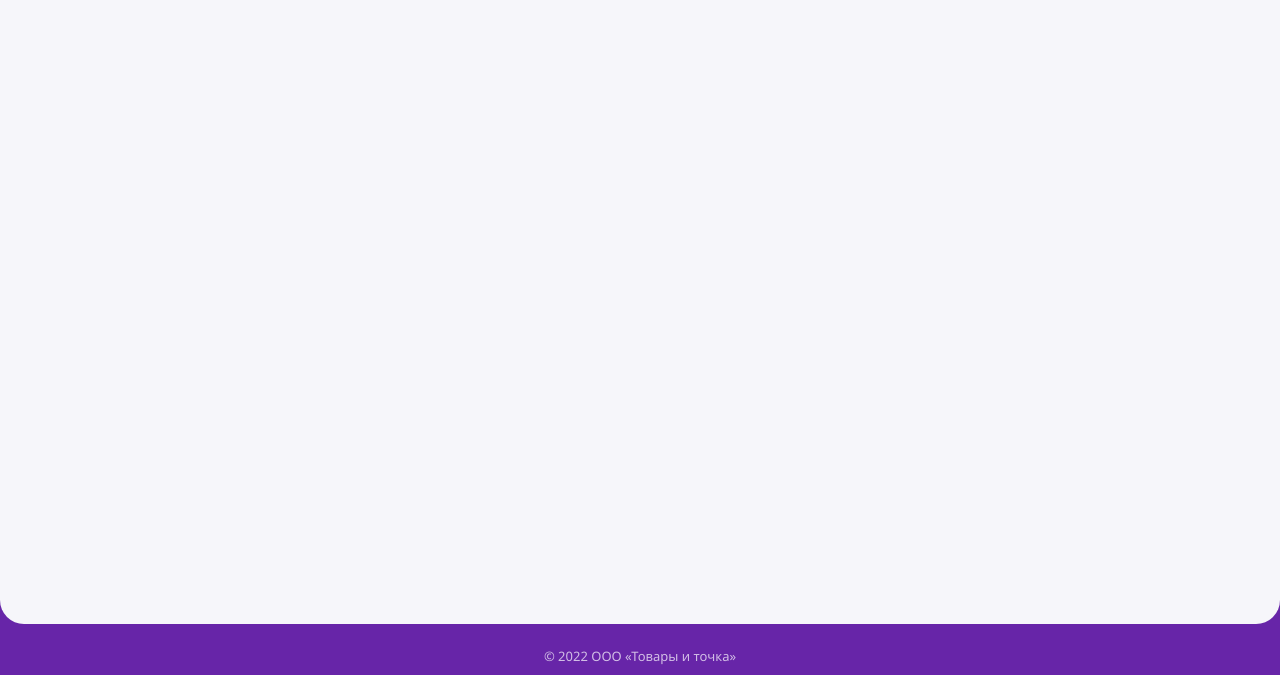
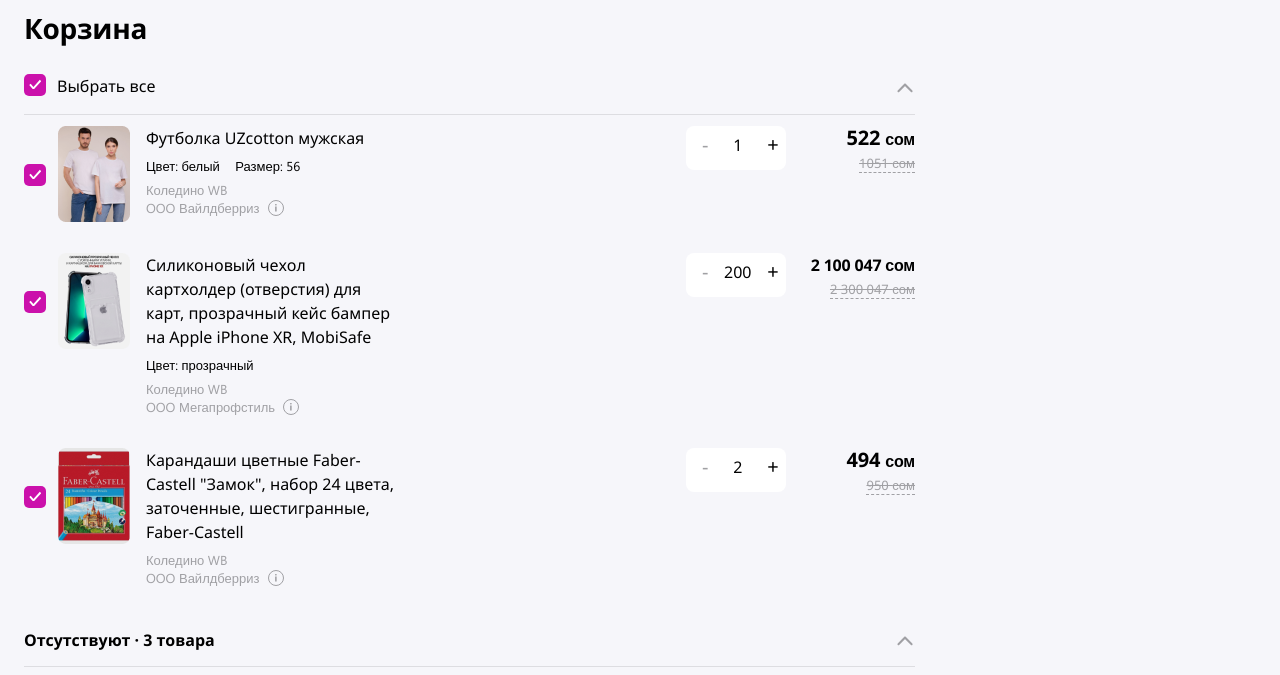
Before and after one commit to Shiroyam/L0, a website built with Vite: page index.html in a window 1280 px wide. Shown: the part 112-787 px from the top of the page. Built offline with nearby package versions, Linux system fonts and the light colour scheme.

Commit message:
feat: add accordion and product templates

```diff
--- a/index.html
+++ b/index.html
@@ -46,8 +46,13 @@
       </header>
 
       <!-- main -->
-      <main class="main">
-        <div class="main__wrapper">
+      <main class="wrapper">
+        <div class="main">
+          <h2 class="cart">Корзина</h2>
+
+          <ul class="product__wrapper"></ul>
+
+          <ul class="product__wrapper-soldout"></ul>
         </div>
       </main>
 
--- a/src/main.js
+++ b/src/main.js
@@ -1 +1,3 @@
 import "./styles/index.scss";
+
+import "./template";
--- a/src/styles/main.scss
+++ b/src/styles/main.scss
@@ -1,13 +1,24 @@
-.main {
+.wrapper {
   width: 100%;
   margin: 0 auto;
   background-color: var(--color-bg);
   border-radius: 24px;
 
-  &__wrapper {
+  .main {
     width: 100%;
     max-width: 1400px;
     margin: 0 auto;
     padding: 34px 24px;
+
+    .cart {
+      margin-bottom: 28px;
+
+      font-family: "Segoe UI", Arial, sans-serif;
+      font-size: 28px;
+      font-weight: 700;
+      line-height: 36px;
+      color: var(--color-black);
+      letter-spacing: -0.28px;
+    }
   }
 }
--- a/src/styles/vars.scss
+++ b/src/styles/vars.scss
@@ -8,4 +8,5 @@
   --color-coral: #FF3B30;
   --color-green: #0CB477;
   --color-orange: #F55123;
+  --color-gray: #A0A0A4;
 }
--- /dev/null
+++ b/src/template/accordion/accordion.js
@@ -0,0 +1,85 @@
+import "./accordion.scss";
+
+const cartContent = `
+<div class="accordion__count">266 товаров · 2 100 569 сом</div>
+<div class="accordion__checkbox">
+  <input class="accordion__checkbox-input" id="checkbox-main" type="checkbox" checked/>
+  <label for="checkbox-main"></label>
+</div>
+<div class="accordion-wrapper-all">Выбрать все</div>
+`;
+
+const soldoutContent = `<div class="accordion-wrapper-soldout">Отсутствуют · 3 товара</div>`;
+
+const template = (content, id) => {
+  return `
+    <div class="accordion">
+      <div class="accordion-wrapper">
+      ${content}
+      </div>
+
+      <img id=${id} class="accordion__arrow" src="./src/icons/arrow.svg">
+    </div>
+  `;
+};
+
+// рендерим accordion
+(function render() {
+  const cart = template(cartContent, "cart");
+  document.querySelector(".cart").insertAdjacentHTML("afterend", cart);
+
+  const soldout = template(soldoutContent, "soldout");
+  document
+    .querySelector(".product__wrapper")
+    .insertAdjacentHTML("afterend", soldout);
+})();
+
+// логика открытия и закрытия accordion
+const accordion = (
+  target,
+  trigger,
+  className,
+  flag,
+  classNameTrigger,
+  accordion,
+  classNameAccordion,
+) => {
+  trigger.addEventListener("click", () => {
+    if (target.className === flag) {
+      trigger.classList.add(classNameTrigger);
+      target.classList.add(className);
+      accordion ? accordion.classList.add(classNameAccordion) : null;
+    } else {
+      trigger.classList.remove(classNameTrigger);
+      target.classList.remove(className);
+      accordion ? accordion.classList.remove(classNameAccordion) : null;
+    }
+  });
+};
+
+// accordion для cart
+const arrowProducts = document.querySelector("#cart");
+const products = document.querySelector(".product__wrapper");
+const accordionElement = document.querySelector(".accordion");
+
+accordion(
+  products,
+  arrowProducts,
+  "product__wrapper--hidden",
+  "product__wrapper",
+  "accordion__arrow--active",
+  accordionElement,
+  "accordion--active",
+);
+
+// accordion для soldout
+const arrowProductsSoldout = document.querySelector("#soldout");
+const productsSoldout = document.querySelector(".product__wrapper-soldout");
+
+accordion(
+  productsSoldout,
+  arrowProductsSoldout,
+  "product__wrapper-soldout--hidden",
+  "product__wrapper-soldout",
+  "accordion__arrow-soldout--active",
+);
--- /dev/null
+++ b/src/template/accordion/accordion.scss
@@ -0,0 +1,120 @@
+.accordion {
+  display: flex;
+  align-items: center;
+  justify-content: space-between;
+
+  width: 100%;
+  max-width: 891px;
+
+  &__arrow {
+    cursor: pointer;
+    transform: rotate(0);
+    margin-bottom: 15px;
+    transition: 250ms ease;
+  }
+
+  &__arrow--active {
+    transform: rotate(-180deg);
+    transition: 250ms ease;
+  }
+
+  &-wrapper {
+    display: flex;
+    margin-bottom: 14px;
+
+    .accordion__checkbox {
+      position: relative;
+      margin-right: 11px;
+
+      &-input {
+        cursor: pointer;
+
+        width: 22px;
+        height: 22px;
+
+        appearance: none;
+        border: none;
+        border-radius: 5px;
+        outline: 1px solid var(--color-gray);
+
+        &:checked {
+          background-color: var(--color-secondary);
+          outline: none;
+        }
+
+        &:checked + label::before {
+          cursor: pointer;
+          content: "";
+
+          position: absolute;
+          top: 5px;
+          left: 5px;
+
+          width: 12.478px;
+          height: 10.163px;
+
+          background-image: url("../../icons/checkmark.svg");
+          background-repeat: no-repeat;
+        }
+      }
+    }
+
+    &-all {
+      font-family:
+        "Segoe UI",
+        Arial,
+        sans-serif;
+      font-size: 16px;
+      font-weight: 400;
+      font-style: normal;
+      line-height: 24px;
+      color: var(--color-black);
+    }
+  }
+
+  &__count {
+    display: none;
+  }
+
+  &-wrapper-soldout {
+    font-family:
+      "Segoe UI",
+      Arial,
+      sans-serif;
+    font-size: 16px;
+    font-weight: 600;
+    font-style: normal;
+    line-height: 24px;
+  }
+
+  &__arrow-soldout {
+    cursor: pointer;
+    transform: rotate();
+    margin-bottom: 15px;
+    transition: 250ms ease;
+  }
+
+  &__arrow-soldout--active {
+    transform: rotate(-180deg);
+    transition: 250ms ease;
+  }
+}
+
+.accordion--active {
+  .accordion__count {
+    display: inline;
+
+    font-family: "Segoe UI", Arial, sans-serif;
+    font-size: 16px;
+    font-weight: 600;
+    line-height: 24px;
+  }
+
+  .accordion__checkbox {
+    display: none;
+  }
+
+  .accordion-wrapper-all {
+    display: none;
+  }
+}
--- /dev/null
+++ b/src/template/accordion/index.js
@@ -0,0 +1 @@
+export * from "./accordion";
--- /dev/null
+++ b/src/template/index.js
@@ -0,0 +1,2 @@
+export * from "./accordion";
+export * from "./product";
--- /dev/null
+++ b/src/template/product/index.js
@@ -0,0 +1 @@
+export * from "./product";
--- /dev/null
+++ b/src/template/product/product.js
@@ -0,0 +1,97 @@
+import { products } from "../../data.json";
+import "./product.scss";
+
+const template = (data) => {
+  return `
+  <li>
+   <article class="product ${data.availability ? `` : `product--soldout`}">
+
+   <div class="product__checkbox">
+     <input class="product__checkbox-input" id="checkbox-${
+       data.id
+     }" type="checkbox" checked/>
+     <label for="checkbox-${data.id}"></label>
+   </div>
+
+   <img class="product__img" src=${data.img} />
+
+   <div class="product__text">
+     <h2 class="product__text-title">${data.title}</h2>
+     <div class="product__text-description">
+       ${data.color ? `<span>Цвет: ${data.color}</span>` : ``}
+       ${data.size ? `<span>Размер: ${data.size}</span>` : ``}
+     </div>
+     <div class="product__text-company">
+       <div>${data.IP}</div>
+       <div>${data.OOO} <img src="./src/icons/info.svg"></div>
+     </div>
+   </div>
+
+   ${
+     data.availability
+       ? ` <div class="product__counter">
+             <button class="product__counter-btn">-</button>
+             <span class="product__counter-number">${data.count}</span>
+             <button class="product__counter-btn product__counter-btn--active">+</button>
+           </div>`
+       : ``
+   }
+
+   ${
+     data.availability
+       ? `<div class="product__price">
+           <div class="product__price-total">${data.discount} <span>сом</span></div>
+           <div class="product__price-discount">${data.price} <span>сом</span></div>
+         </div>`
+       : ``
+   }
+   </article>
+  </li>
+   `;
+};
+
+// рендерим карточки продукта
+(function render() {
+  products
+    .filter(({ availability }) => availability)
+    .map((data) => {
+      const element = template(data);
+
+      document
+        .querySelector(".product__wrapper")
+        .insertAdjacentHTML("beforeend", element);
+    });
+
+  products
+    .filter(({ availability }) => !availability)
+    .map((data) => {
+      const element = template(data);
+
+      document
+        .querySelector(".product__wrapper-soldout")
+        .insertAdjacentHTML("beforeend", element);
+    });
+})();
+
+// если блок .product__price-total слишком длинный, то уменьшаем font-size
+const block = document.querySelectorAll(".product__price-total");
+
+block.forEach((value) => {
+  if (value.offsetWidth > 100) {
+    value.style.fontSize = "16px";
+  }
+});
+
+// логика для выбора всех чекбоксов
+const checkboxMain = document.querySelector("#checkbox-main");
+const checkboxAll = document.querySelectorAll(".product__checkbox-input");
+
+checkboxMain.addEventListener("change", () => {
+  checkboxAll.forEach((value) => {
+    if (checkboxMain.checked) {
+      value.checked = true;
+    } else {
+      value.checked = false;
+    }
+  });
+});
--- /dev/null
+++ b/src/template/product/product.scss
@@ -0,0 +1,249 @@
+.product {
+  display: grid;
+  grid-template-columns: 34px 88px 1fr 1fr 129px;
+  grid-template-rows: 1fr;
+  width: 100%;
+
+  &__checkbox {
+    position: relative;
+    margin: 37.5px 0 0;
+
+    &-input {
+      cursor: pointer;
+
+      width: 22px;
+      height: 22px;
+
+      appearance: none;
+      border: none;
+      border-radius: 5px;
+      outline: 1px solid var(--color-gray);
+
+      &:checked {
+        background-color: var(--color-secondary);
+        outline: none;
+      }
+
+      &:checked + label::before {
+        cursor: pointer;
+        content: "";
+
+        position: absolute;
+        top: 5px;
+        left: 5px;
+
+        width: 12.478px;
+        height: 10.163px;
+
+        background-image: url("../../icons/checkmark.svg");
+        background-repeat: no-repeat;
+      }
+    }
+  }
+
+  &__img {
+    width: 72px;
+    height: 96px;
+    margin-right: 16px;
+  }
+
+  &__text {
+    width: 100%;
+    max-width: 250px;
+    margin-right: 17px;
+
+    &-title {
+      margin-bottom: 8px;
+
+      font-family: "Segoe UI", Arial, sans-serif;
+      font-size: 16px;
+      font-weight: 400;
+      line-height: 24px;
+      color: var(--color-black);
+    }
+
+    &-description {
+      margin-bottom: 8px;
+
+      font-family: "Segoe UI", Arial, sans-serif;
+      font-size: 13px;
+      font-weight: 400;
+      line-height: 16px;
+      color: var(--color-black);
+
+      span {
+        margin-right: 12px;
+      }
+    }
+
+    &-company {
+      font-family: "Segoe UI", Arial, sans-serif;
+      font-size: 13px;
+      font-weight: 400;
+      line-height: 16px;
+      color: var(--color-gray);
+
+      div {
+        display: flex;
+        align-items: center;
+
+        img {
+          cursor: pointer;
+          margin-left: 6px;
+        }
+      }
+    }
+  }
+
+  &__counter {
+    display: flex;
+    gap: 7.53px;
+    justify-self: end;
+
+    width: 100px;
+    height: 44px;
+    padding-left: 16px;
+
+    background-color: var(--color-white);
+    border-radius: 8px;
+
+    &-number {
+      width: 44px;
+      margin-top: 7px;
+
+      font-family: "Segoe UI", Arial, sans-serif;
+      font-size: 16px;
+      font-weight: 400;
+      line-height: 24px;
+      text-align: center;
+    }
+
+    &-btn {
+      cursor: pointer;
+
+      margin-top: -7px;
+
+      font-family: "Segoe UI", Arial, sans-serif;
+      font-size: 20px;
+      font-weight: 400;
+      color: var(--color-gray);
+      letter-spacing: -0.2px;
+
+      background-color: transparent;
+      border: none;
+    }
+
+    &-btn--active {
+      color: var(--color-black);
+    }
+  }
+
+  &__price {
+    justify-self: end;
+    text-align: end;
+
+    &-total {
+      font-family: "Segoe UI", Arial, sans-serif;
+      font-size: 20px;
+      font-weight: 700;
+      line-height: 24px;
+      color: var(--color-black);
+      letter-spacing: -0.2px;
+
+      span {
+        font-size: 16px;
+        line-height: 24px;
+      }
+    }
+
+    &-discount {
+      cursor: pointer;
+
+      display: inline;
+
+      font-family: "Segoe UI", Arial, sans-serif;
+      font-size: 13px;
+      font-weight: 400;
+      font-style: normal;
+      line-height: 16px;
+      color: var(--color-gray);
+      text-decoration: line-through;
+
+      border-bottom: 1px dashed var(--color-gray);
+
+      span {
+        color: var(--color-gray);
+      }
+    }
+  }
+}
+
+.product__wrapper {
+  width: 100%;
+  max-width: 891px;
+  margin-bottom: 40px;
+  padding-top: 11px;
+
+  border-top: 1px solid rgb(0 0 0 / 10%);
+
+  li {
+    margin-bottom: 31px;
+
+    &:last-child {
+      margin-bottom: 0;
+    }
+  }
+}
+
+.product__wrapper--hidden {
+  display: none;
+}
+
+.product__wrapper-soldout {
+  width: 100%;
+  max-width: 891px;
+  padding-top: 11px;
+  border-top: 1px solid rgb(0 0 0 / 10%);
+
+  li {
+    margin-bottom: 32px;
+
+    &:last-child {
+      margin-bottom: 0;
+    }
+  }
+}
+
+.product__wrapper-soldout--hidden {
+  display: none;
+}
+
+.product--soldout {
+  grid-template-columns: 88px 1fr;
+
+  .product__checkbox {
+    display: none;
+  }
+
+  .product__img {
+    filter: grayscale(100%);
+  }
+
+  .product__text {
+    max-width: 300px;
+
+    .product__text-title {
+      color: var(--color-gray);
+    }
+
+    .product__text-description {
+      span {
+        color: var(--color-gray);
+      }
+    }
+
+    .product__text-company {
+      display: none;
+    }
+  }
+}
```
Also changed, not shown: src/icons/1-product.png (added), src/icons/2-product.png (added), src/icons/3-product.png (added), src/icons/arrow.svg (added), src/icons/checkmark.svg (added), src/icons/info.svg (added), 1 other file.
